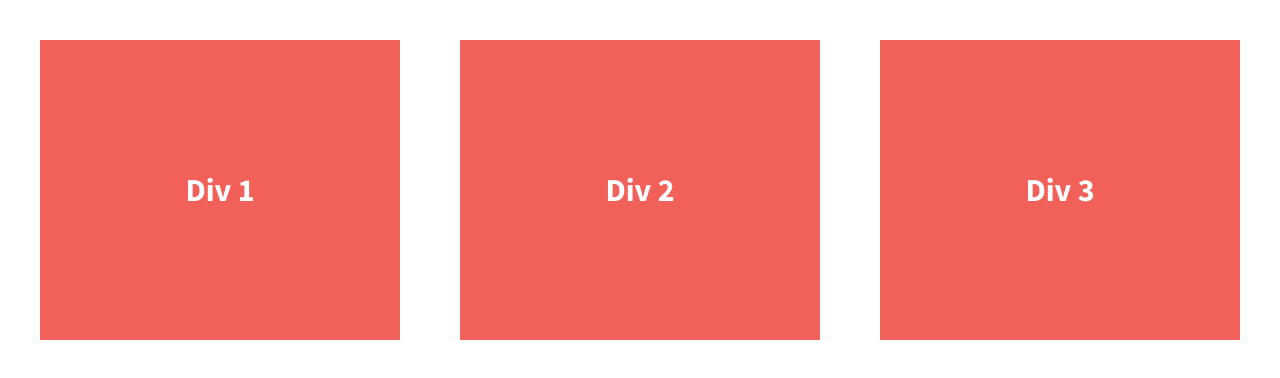
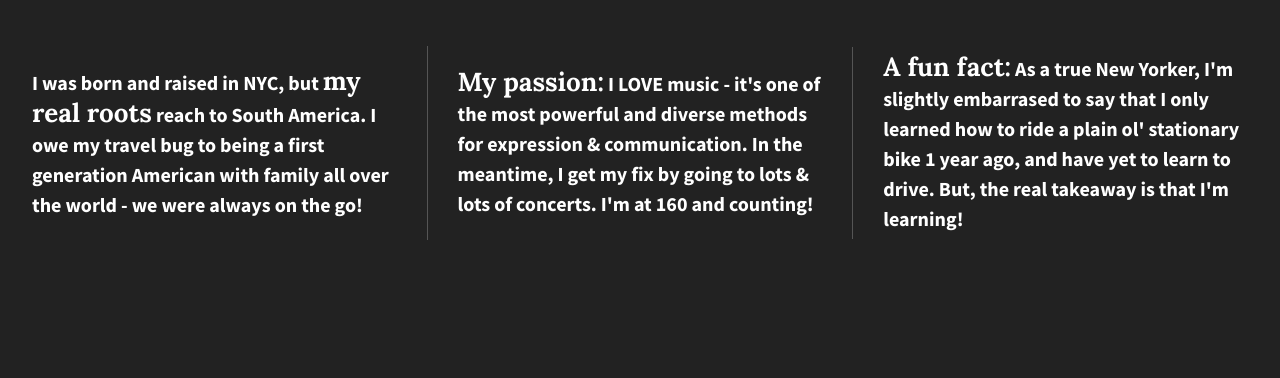
Before and after one commit to OliviaFissel/divs-flexbox-starter, a plain HTML site: page index.html in a window 1280 px wide. Drawn offline with nearby package versions, Linux system fonts and the light colour scheme.

Commit message:
Copy and style added to css

```diff
--- a/css/main.css
+++ b/css/main.css
@@ -97,38 +97,43 @@ textarea {
 
 
 html {
-  background-color: #fff;
+  background-color: #222;
   height: 100%;
+  width: 100%;
 }
 
 body {
   font-family: 'Source Sans Pro', sans-serif;
+  font-weight: 700;
   padding: 2em;
-  font-size: 1.25em;
+  color: #fff;
   height: 100%;
 }
 
 .wrapper {
   /*add display:flex and set justify-content to space-between*/
-  font-weight: 700;
   display: flex;
+  flex-flow: row wrap;
   justify-content: space-between;
+  align-items: center;
 }
 
 .div-1, .div-2, .div-3 {
   /*give the divs a width of 30%, add display:flex, set justify-content and align-items to center*/
+  display: flex;
+  justify-content: center;
+  align-items: center;
   color: #fff;
   line-height: 1.5em;
-  font-size: 1.6em;
-  background-color: #f16059;
-  height: 300px;
-  display: flex;
-  width: 30%;
-  justify-content: center;
-  align-items: center;
+  font-size: 1.25em;
+  height: auto;
+  /* width: 30%; */
 }
 
-
+.wrapper span {
+  font-family: 'Lora', sans-serif;
+  font-size: 1.3em;
+}
 
 
 /* ==========================================================================
@@ -210,12 +215,23 @@ body {
    These examples override the primary ('mobile first') styles.
    Modify as content requires.
    ========================================================================== */
+   @media all and (min-width: 1200px) {
+       .div-1, .div-2, .div-3 {
+         flex-basis: 30%;
+       }
 
-@media print,
-       (-webkit-min-device-pixel-ratio: 1.25),
-       (min-resolution: 1.25dppx),
-       (min-resolution: 120dpi) {
-    /* Style adjustments for high resolution devices */
+       .div-1, .div-2 {
+         border-right: 1px solid #555;
+         padding-right: 30px;
+       }
+   }
+
+   @media print,
+          (-webkit-min-device-pixel-ratio: 1.25),
+          (min-resolution: 1.25dppx),
+          (min-resolution: 120dpi) {
+       /* Style adjustments for high resolution devices */
+   }
 }
 
 /* ==========================================================================
--- a/index.html
+++ b/index.html
@@ -23,13 +23,13 @@
 
         <section class="wrapper">
             <div class="div-1">
-                Div 1
+                <p>I was born and raised in NYC, but <span>my real roots</span> reach to South America. I owe my travel bug to being a first generation American with family all over the world - we were always on the go! </p>
             </div>
             <div class="div-2">
-                Div 2
+                <p><span>My passion:</span> I LOVE music - it's one of the most powerful and diverse methods for expression & communication. In the meantime, I get my fix by going to lots & lots of concerts. I'm at 160 and counting!</p>
             </div>
             <div class="div-3">
-                Div 3
+                <p><span>A fun fact:</span> As a true New Yorker, I'm slightly embarrased to say that I only learned how to ride a plain ol' stationary bike 1 year ago, and have yet to learn to drive. But, the real takeaway is that I'm learning!</p>
             </div>
         </section>
 
```
